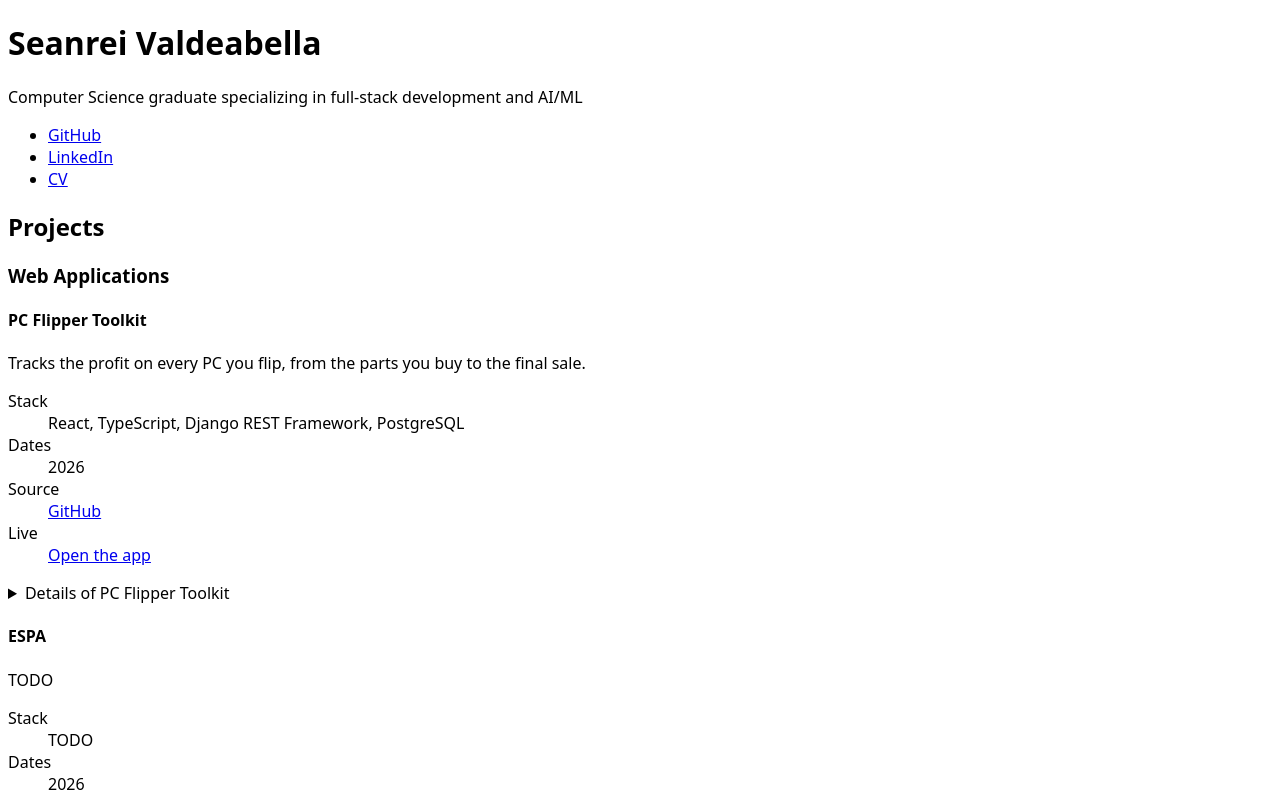
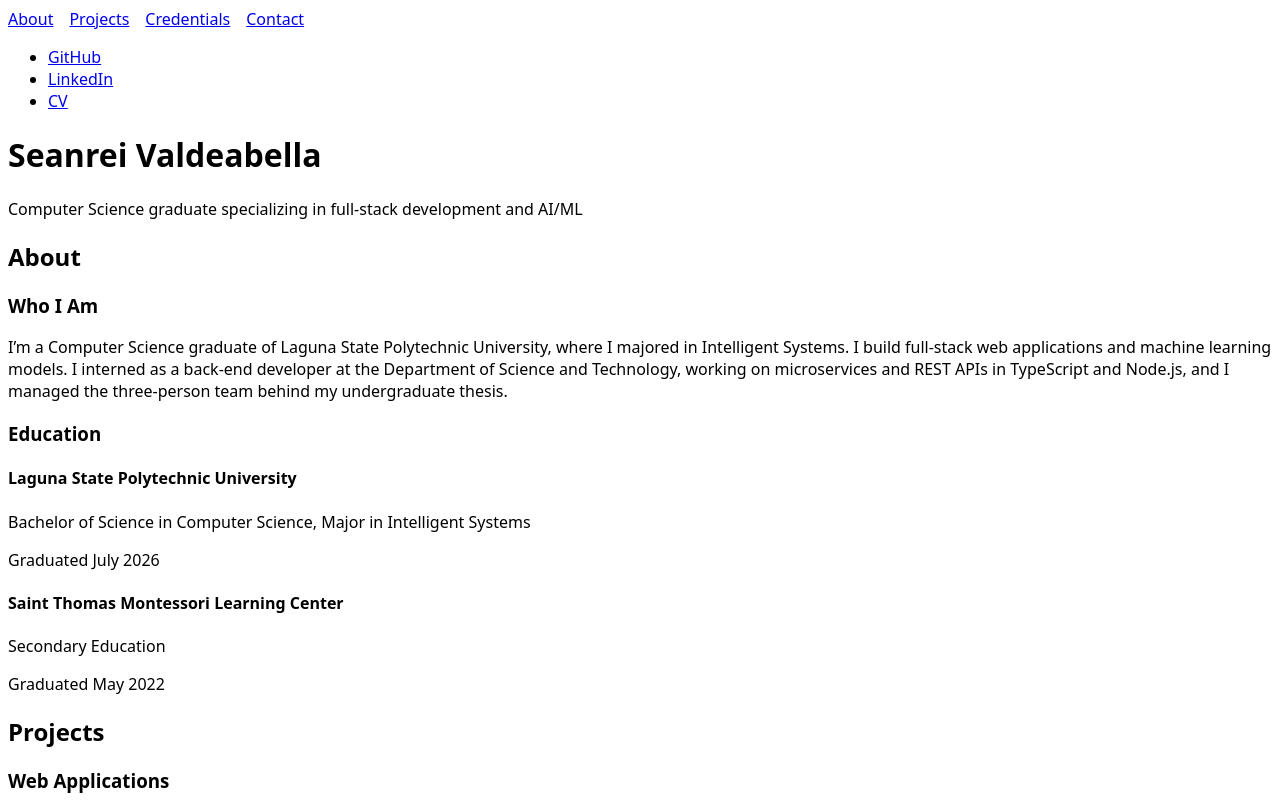
Before and after one commit to Shibarashii/portfolio, a React (Vite) app in the folder website/: page / in a window 1280 px wide. Shown: the top 800 px of the page. Built offline with nearby package versions, Linux system fonts and the light colour scheme.

Commit message:
Add the About and Contact sections and the section nav
On phones the nav is a native popover, with plain links where popover is
missing. The page renders synchronously so links to a #section land there.
The hero photo waits for a file.

Co-Authored-By: Claude Opus 5.5 <noreply@anthropic.com>

```diff
--- a/website/src/App.tsx
+++ b/website/src/App.tsx
@@ -1,14 +1,18 @@
 import { Header } from './components/Header.tsx'
+import { About } from './sections/About.tsx'
+import { Contact } from './sections/Contact.tsx'
+import { Credentials } from './sections/Credentials.tsx'
 import { Projects } from './sections/Projects.tsx'
-import { Credentials } from './sections/Credentials.tsx'
 
 export function App() {
   return (
     <>
       <Header />
-      <main>
+      <main id="main">
+        <About />
         <Projects />
         <Credentials />
+        <Contact />
       </main>
     </>
   )
--- a/website/src/components/Header.tsx
+++ b/website/src/components/Header.tsx
@@ -1,17 +1,34 @@
-import cv from '../../../curriculum_vitae/src/CurriculumVitae.pdf?url'
+import { useState } from 'react'
+import { cvLink, github, linkedin } from '../content.ts'
+
+// Only the sections that are built, in page order
+const sections = ['About', 'Projects', 'Credentials', 'Contact']
 
 export function Header() {
+  const [open, setOpen] = useState(false)
   return (
     <header>
+      <a className="skip-link visually-hidden" href="#main">Skip to main content</a>
+      <nav aria-label="Sections">
+        <button type="button" className="menu-button" popoverTarget="section-menu">{open ? 'Close' : 'Menu'}</button>
+        <ul
+          id="section-menu"
+          className="section-menu"
+          popover="auto"
+          onToggle={(e) => setOpen(e.newState === 'open')}
+          // A popover stays open when a link inside it only moves within the page
+          onClick={(e) => open && e.target instanceof HTMLAnchorElement && e.currentTarget.hidePopover()}
+        >
+          {sections.map((s) => <li key={s}><a href={`#${s.toLowerCase()}`}>{s}</a></li>)}
+        </ul>
+      </nav>
+      <nav aria-label="Profiles and CV">
+        <ul>
+          {[github, linkedin, cvLink].map((l) => <li key={l.label}><a href={l.url}>{l.label}</a></li>)}
+        </ul>
+      </nav>
       <h1>Seanrei Valdeabella</h1>
       <p>Computer Science graduate specializing in full-stack development and AI/ML</p>
-      <nav aria-label="Profiles and CV">
-        <ul>
-          <li><a href="https://github.com/Shibarashii">GitHub</a></li>
-          <li><a href="https://www.linkedin.com/in/seanrei-valdeabella">LinkedIn</a></li>
-          <li><a href={cv}>CV</a></li>
-        </ul>
-      </nav>
     </header>
   )
 }
--- a/website/src/content.ts
+++ b/website/src/content.ts
@@ -1,4 +1,10 @@
+import cv from '../../curriculum_vitae/src/CurriculumVitae.pdf?url'
+
 export type Group<T> = { heading: string; items: T[] }
+
+export type School = { school: string; degree: string; years: string }
+
+export type Link = { label: string; url: string }
 
 export type Project = {
   title: string
@@ -13,6 +19,36 @@ export type Project = {
 export type Role = { role: string; org: string; start: string; end?: string; bullets: string[]; pdf?: string }
 
 export type Credential = { title: string; issuer: string; date: string; pdfs?: { label: string; url: string }[] }
+
+export const email = 'seanrei.ethan23@gmail.com'
+
+export const github: Link = { label: 'GitHub', url: 'https://github.com/Shibarashii' }
+export const linkedin: Link = { label: 'LinkedIn', url: 'https://www.linkedin.com/in/seanrei-valdeabella' }
+export const cvLink: Link = { label: 'CV', url: cv }
+
+// TODO: draft from the CV, for Seanrei to edit
+export const whoIAm: Group<string> = {
+  heading: 'Who I Am',
+  items: [
+    'I’m a Computer Science graduate of Laguna State Polytechnic University, where I majored in Intelligent Systems. I build full-stack web applications and machine learning models. I interned as a back-end developer at the Department of Science and Technology, working on microservices and REST APIs in TypeScript and Node.js, and I managed the three-person team behind my undergraduate thesis.',
+  ],
+}
+
+export const education: Group<School> = {
+  heading: 'Education',
+  items: [
+    {
+      school: 'Laguna State Polytechnic University',
+      degree: 'Bachelor of Science in Computer Science, Major in Intelligent Systems',
+      years: 'Graduated July 2026',
+    },
+    {
+      school: 'Saint Thomas Montessori Learning Center',
+      degree: 'Secondary Education',
+      years: 'Graduated May 2022',
+    },
+  ],
+}
 
 export const projects: Group<Project>[] = [
   {
@@ -127,3 +163,10 @@ export const projects: Group<Project>[] = [
   },
   { heading: 'Hardware & Homelab', items: [] },
 ]
+
+export const writeToMe: Group<string> = {
+  heading: 'Write to Me',
+  items: ['Hiring, or have a question about a project? Send me an email and I’ll write back.'],
+}
+
+export const findMeOnline: Group<Link> = { heading: 'Find Me Online', items: [linkedin, github, cvLink] }
--- a/website/src/index.css
+++ b/website/src/index.css
@@ -15,3 +15,37 @@
   border: 0 !important;
   white-space: nowrap !important;
 }
+
+.skip-link {
+  position: fixed;
+  inset: 0 auto auto 0;
+  padding: 0.75rem 1rem;
+  background: Canvas;
+}
+
+/* Without popover the list is always shown, so it needs no button */
+@supports not selector(:popover-open) {
+  .menu-button {
+    display: none;
+  }
+}
+
+@media (width >= 48rem) {
+  .menu-button {
+    display: none;
+  }
+
+  /* Wide enough for the links: undo the browser's popover styles and show the list in place */
+  .section-menu {
+    display: flex;
+    gap: 1rem;
+    position: static;
+    inline-size: auto;
+    margin: 0;
+    padding: 0;
+    border: 0;
+    background: none;
+    color: inherit;
+    list-style: none;
+  }
+}
--- a/website/src/main.tsx
+++ b/website/src/main.tsx
@@ -1,10 +1,14 @@
 import { StrictMode } from 'react'
+import { flushSync } from 'react-dom'
 import { createRoot } from 'react-dom/client'
 import './index.css'
 import { App } from './App.tsx'
 
-createRoot(document.getElementById('root')!).render(
-  <StrictMode>
-    <App />
-  </StrictMode>,
+// Rendered before the page finishes loading, so the browser can scroll to a #section in the URL
+flushSync(() =>
+  createRoot(document.getElementById('root')!).render(
+    <StrictMode>
+      <App />
+    </StrictMode>,
+  ),
 )
--- /dev/null
+++ b/website/src/sections/About.tsx
@@ -0,0 +1,23 @@
+import { education, whoIAm } from '../content.ts'
+
+export function About() {
+  return (
+    <section id="about" aria-labelledby="about-h">
+      <h2 id="about-h">About</h2>
+      <section>
+        <h3>{whoIAm.heading}</h3>
+        {whoIAm.items.map((p) => <p key={p}>{p}</p>)}
+      </section>
+      <section>
+        <h3>{education.heading}</h3>
+        {education.items.map((s) => (
+          <article key={s.school}>
+            <h4>{s.school}</h4>
+            <p>{s.degree}</p>
+            <p>{s.years}</p>
+          </article>
+        ))}
+      </section>
+    </section>
+  )
+}
--- /dev/null
+++ b/website/src/sections/Contact.tsx
@@ -0,0 +1,22 @@
+import { email, findMeOnline, writeToMe } from '../content.ts'
+
+export function Contact() {
+  return (
+    <section id="contact" aria-labelledby="contact-h">
+      <h2 id="contact-h">Contact me</h2>
+      <section>
+        <h3>{writeToMe.heading}</h3>
+        {writeToMe.items.map((p) => <p key={p}>{p}</p>)}
+        <p><a href={`mailto:${email}`}>Email me</a></p>
+        <p>{email}</p>
+      </section>
+      <section>
+        <h3>{findMeOnline.heading}</h3>
+        {/* Safari drops list semantics once the bullets are styled away */}
+        <ul role="list">
+          {findMeOnline.items.map((l) => <li key={l.label}><a href={l.url}>{l.label}</a></li>)}
+        </ul>
+      </section>
+    </section>
+  )
+}
```
Also changed, not shown: 1 other file (tests, documents, lock files or other folders).
